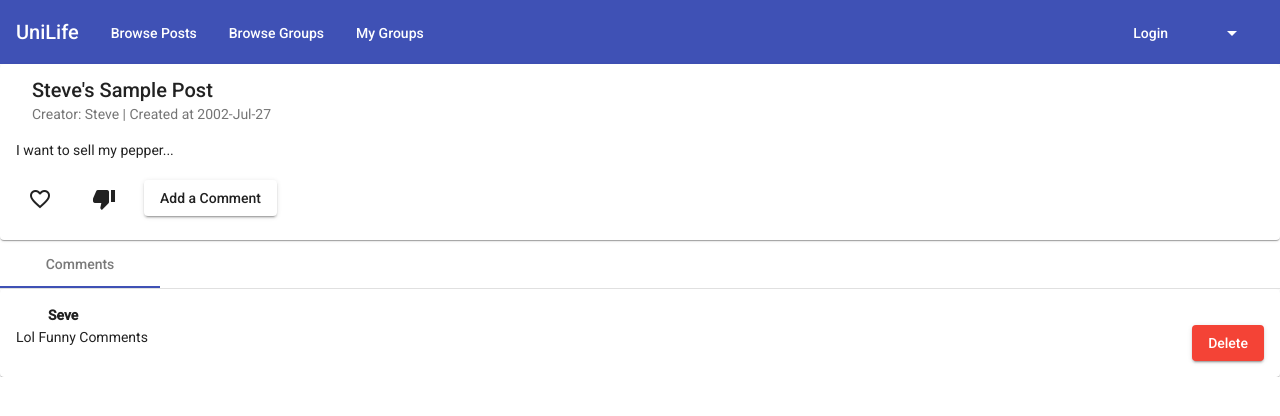
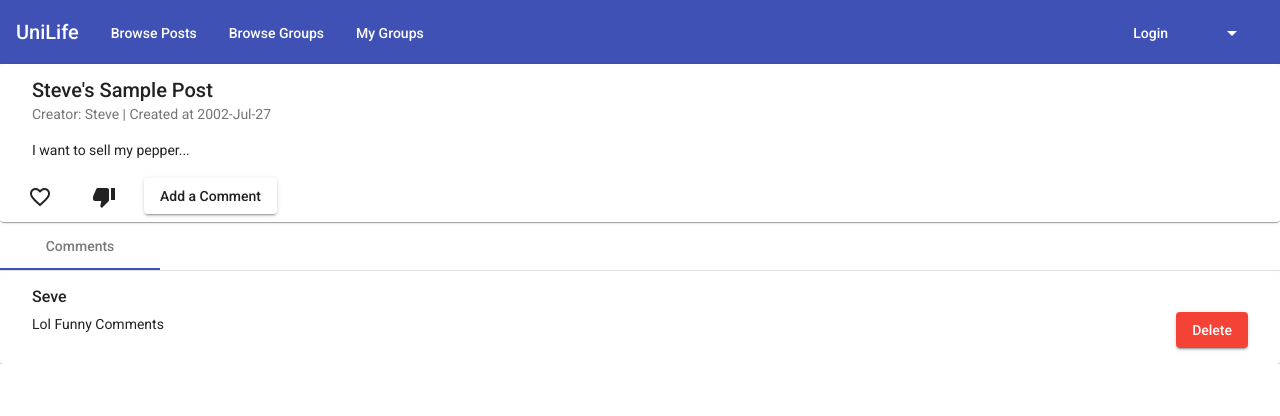
Before and after one commit to collSteve/UniLife-Angular-Frontend-Proj, an Angular app: page /post/1 in a window 1280 px wide. Shown: the top 416 px of the page. Built offline with nearby package versions, Linux system fonts and the light colour scheme; no server answers.

Commit message:
Modified card design: added indentation to card content

```diff
--- a/src/app/individual-post-page/individual-post-page.component.html
+++ b/src/app/individual-post-page/individual-post-page.component.html
@@ -5,11 +5,11 @@
     <mat-card-subtitle>Creator: {{myPost.creatorName}} | Created at
       {{datepipe.transform(myPost.createdDate,'YYYY-MMM-dd')}}</mat-card-subtitle>
   </mat-card-header>
-  <mat-card-content>
+  <mat-card-content style=" margin-left: 16px; margin-bottom: 10px;">
     <p>
       {{myPost.postBody}}
     </p>
-
+  </mat-card-content>
   <mat-card-actions>
     <ng-template *ngIf="myPost.likedByMe; then likedButton else notLikedButton"></ng-template>
     <ng-template #likedButton>
@@ -37,7 +37,6 @@
 
     <button mat-raised-button (click)="onClickAddComment()">Add a Comment</button>
   </mat-card-actions>
-  </mat-card-content>
 </mat-card>
 
 <mat-card *ngIf="createCommentsPanelValues.showCreateCommentsPanel">
@@ -60,9 +59,9 @@
     <div class="tap-container">
       <mat-card *ngFor="let comment of comments">
         <mat-card-header style="font-weight: bolder;">
-          {{comment.creatorName}}
+          <mat-card-title style="font-size: medium; margin-bottom: 5px;">{{comment.creatorName}}</mat-card-title>
         </mat-card-header>
-        <mat-card-content style="display: flex; flex-direction: row; justify-content: space-between; align-items: center;">
+        <mat-card-content style="display: flex; flex-direction: row; justify-content: space-between; align-items: center; margin: 0 16px">
           <p>{{comment.commentBody}}</p>
           <button mat-raised-button color="warn" (click)="onClickDeleteComment(comment.cid)">Delete</button>
         </mat-card-content>
--- a/src/app/posts-page/posts-page.component.html
+++ b/src/app/posts-page/posts-page.component.html
@@ -95,7 +95,7 @@
           <mat-card-title>{{post.title}}</mat-card-title>
           <mat-card-subtitle>Creator: {{post.creatorName}} | Created at {{datepipe.transform(post.createdDate ,'YYYY-MMM-dd')}}</mat-card-subtitle>
         </mat-card-header>
-        <mat-card-content>
+        <mat-card-content style="margin: 0 16px">
           <p>
             {{post.postBody}}
           </p>
```
Lines whose indentation alone changed are shown as unchanged.
